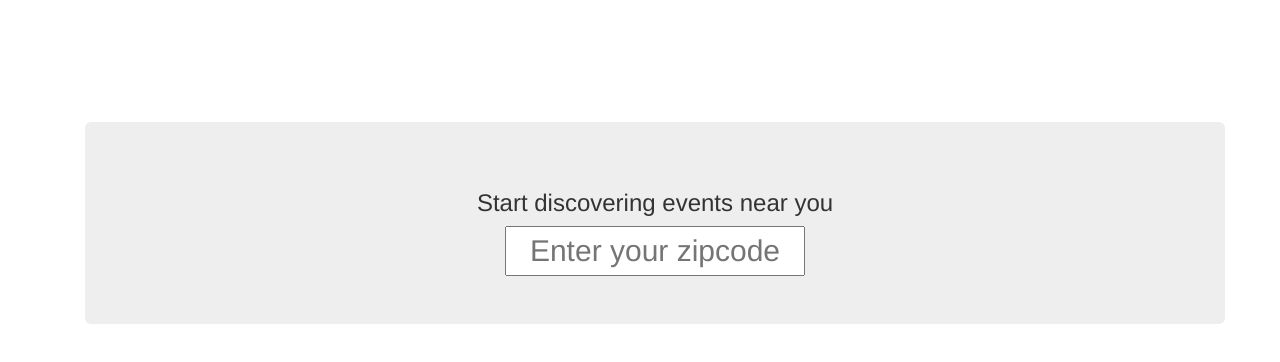
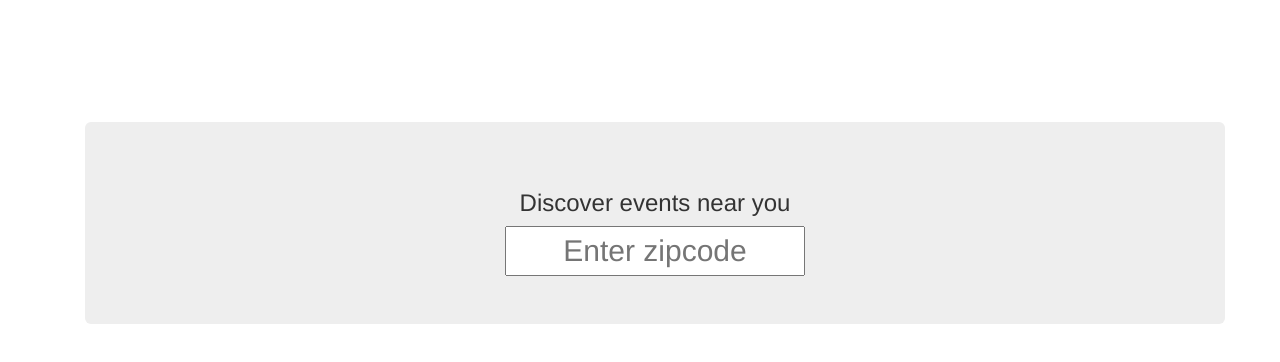
Before and after one commit to troygibb/greenfield, a website: page client/index.html in a window 1280 px wide. Shown: the part 58-420 px from the top of the page. Drawn offline with nearby package versions, Linux system fonts and the light colour scheme; some packages are replaced by stand-ins of ours; files that its build step writes are made by us from their sources; files whose address does not match are found by name.

Commit message:
(cleanup) Changes home page messages slightly

```diff
--- a/client/events/events.html
+++ b/client/events/events.html
@@ -1,9 +1,9 @@
 <div id="mainSearch" class="container vertical-center" ng-keydown="$event.which === 13 && getEvents()">
   <div class="container">
     <section class="text-center jumbotron">
-    	<h3>Start discovering events near you</h3>
-      <input ng-change="checkZip()" type="text" name="zip" ng-model='zip' placeholder="Enter your zipcode">
-      <div ng-show="!validZip">Zip code not valid!</div>
+    	<h3>Discover events near you</h3>
+      <input ng-change="checkZip()" type="text" name="zip" ng-model='zip' placeholder="Enter zipcode">
+      <div ng-show="!validZip">Enter a valid zip code</div>
       <br><img ng-show="loading" src="./client/assets/spiffygif_46x46.gif">
     </section>
   </div>
```
